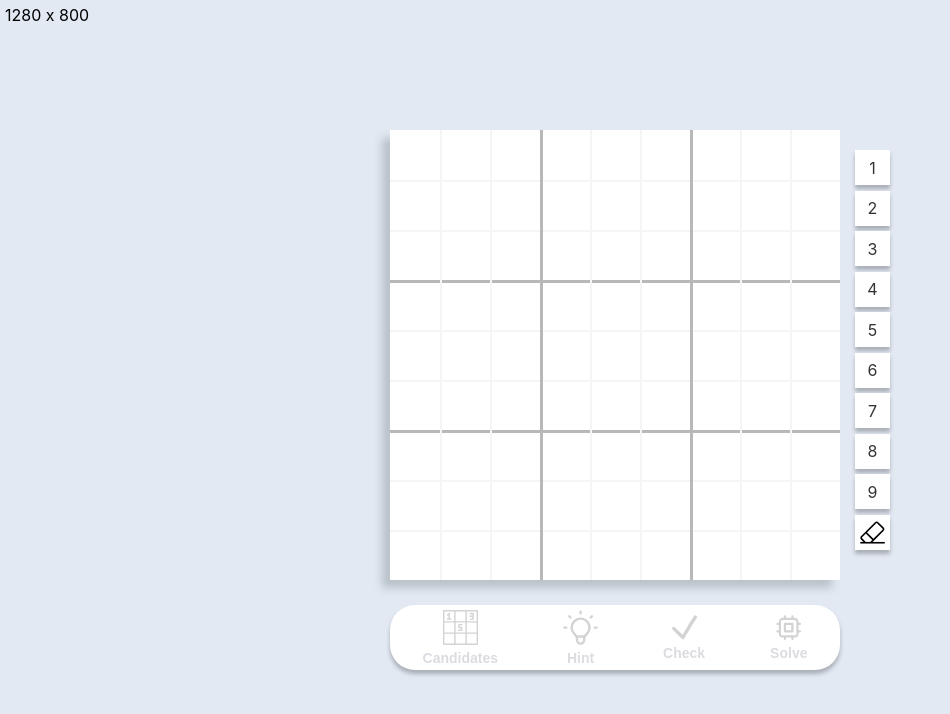
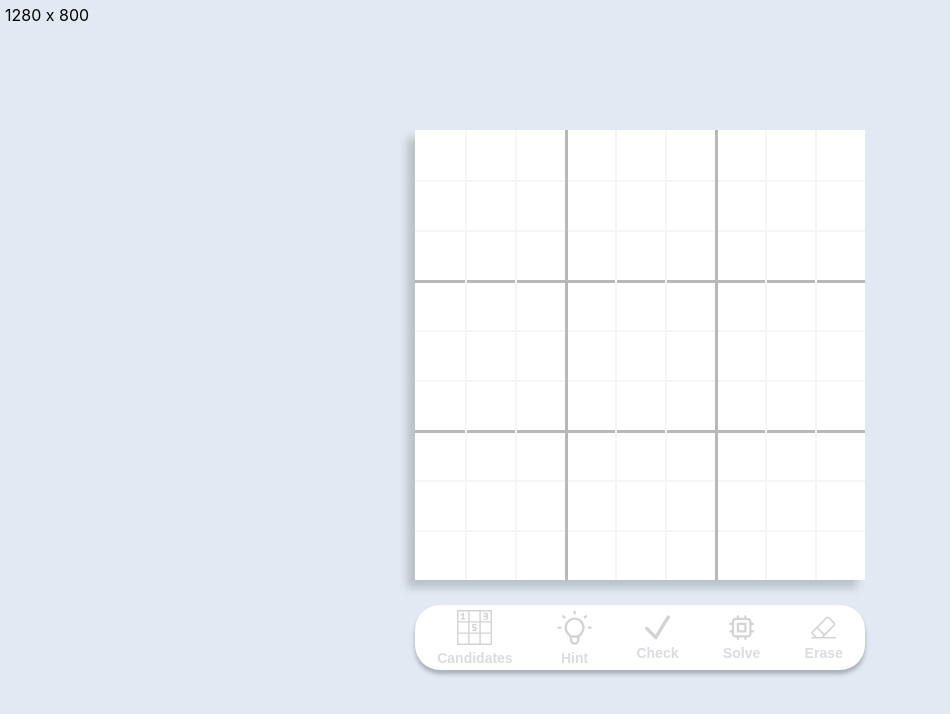
Before and after one commit to moreauadrien/sudoku-solver, a Svelte app: page / in a window 1280 px wide. Shown: the top 714 px of the page, without its empty margins (0-950 px from the left). Built offline with nearby package versions, Linux system fonts and the light colour scheme.

Commit message:
UI update

```diff
--- a/src/App.svelte
+++ b/src/App.svelte
@@ -19,9 +19,7 @@
 <script lang="ts">
 	import Utils from './Utils.svelte';
 	import Grid from './components/Grid.svelte';
-	import ButtonsList from './components/ButtonsList.svelte';
 	import Toolbar from './components/Toolbar.svelte';
-	import NumberInput from './components/NumberInput.svelte';
 </script>
 
 
@@ -30,7 +28,7 @@
 		<Grid />
 		<Toolbar />
 	</div>
-	<ButtonsList />
+	<!--<ButtonsList />-->
 </div>
 
 <Utils />
--- a/src/components/Button.svelte
+++ /dev/null
@@ -1,37 +0,0 @@
-<style>
-    div {
-        width: 35px;
-        height: 35px;
-        background-color: white;
-        box-shadow: 0px 4px 4px rgba(0, 0, 0, 0.25);
-        display: flex;
-        justify-content: center;
-        align-items: center;
-
-    }
-</style>
-
-<script>
-    export let value;
-
-    import { currentFocus, sudoku, setValue } from '../stores.js';
-    import Erase from '../icons/Erase.svelte';
-
-    const handleClick = () => {
-        if($currentFocus == undefined) return;
-
-
-        setValue($currentFocus, value == 'erase' ? undefined : parseInt(value));
-
-    }
-</script>
-
-<div on:click={handleClick}>
-
-    {#if value=='erase'}
-        <Erase width={25} height={25} color='black'/>
-    {:else}
-        <span>{value}</span>
-    {/if}
-
-</div>
--- a/src/components/ButtonsList.svelte
+++ /dev/null
@@ -1,28 +0,0 @@
-<script>
-    import Button from './Button.svelte';
-</script>
-
-<style>
-    div {
-        display: flex;
-        flex-direction: column;
-        justify-content: space-between;
-        height: 400px;
-        transform: translateY(-50px);
-        margin-left: 15px;
-    }
-</style>
-
-<div>
-    <Button value="1" />
-    <Button value="2" />
-    <Button value="3" />
-    <Button value="4" />
-    <Button value="5" />
-    <Button value="6" />
-    <Button value="7" />
-    <Button value="8" />
-    <Button value="9" />
-    <Button value="erase" />
-
-</div>
--- a/src/components/Cell.svelte
+++ b/src/components/Cell.svelte
@@ -61,13 +61,19 @@
     let largeRight = [2, 5].includes(index%9);
     let largeBottom = [2, 5].includes(Math.floor(index/9));
 
-    import { currentFocus } from '../stores.js';
+    import { currentFocus, activeTask } from '../stores.js';
 
     import Keypad from './Keypad.svelte';
 
     $: isSelected = $currentFocus == index;
 
     const handleClick = () => {
+        if($activeTask == 'erase') {
+            activeTask.set(undefined);
+            value = undefined;
+            return;
+        }
+
         if(!isSelected) {
             currentFocus.set(index);
         } else {
@@ -78,11 +84,17 @@
 
 
     let cell;
+
+
+    const handleInput = (e) => {
+        value = e.detail.value;
+        currentFocus.set(undefined);
+    }
 </script>
 
 
 {#if isSelected}
-    <Keypad cell={cell}/>
+    <Keypad cell={cell} on:numberInput={handleInput}/>
 {/if}
 
 <div
--- a/src/components/Keypad.svelte
+++ b/src/components/Keypad.svelte
@@ -15,20 +15,6 @@
 
         animation: scaleUp 0.3s ease-out;
         animation-fill-mode: forwards;
-    }
-
-    .keypad > div {
-        display: flex;
-        justify-content: center;
-        align-items: center;
-    }
-
-    .keypad > div > span {
-        text-align: center;
-        color: white;
-        font-size: 20px;
-        font-family: Arial;
-        font-weight: 500;
     }
 
 
@@ -68,14 +54,15 @@
             currentFocus.set(undefined);
         }
     }
+
+
+    import NumberButton from './NumberButton.svelte';
 </script>
 
 <svelte:window on:click={handleClick}/>
 
 <div bind:this={keypad} class="keypad" style="top: {cell.getBoundingClientRect().y - cellSize}px; left: {cell.getBoundingClientRect().x - cellSize}px">
     {#each Array(9) as _, i}
-        <div>
-            <span>{i+1}</span>
-        </div>
+        <NumberButton value={i + 1} on:numberInput/>
     {/each}
 </div>
--- /dev/null
+++ b/src/components/NumberButton.svelte
@@ -0,0 +1,33 @@
+<script>
+    export let value;
+
+    import { createEventDispatcher } from 'svelte';
+
+    const dispatch = createEventDispatcher();
+
+    const handleClick = () => {
+        dispatch('numberInput', {
+            value
+        });
+    }
+</script>
+
+<style>
+    div {
+        display: flex;
+        justify-content: center;
+        align-items: center;
+    }
+
+    span {
+        text-align: center;
+        color: white;
+        font-size: 20px;
+        font-family: Arial;
+        font-weight: 500;
+    }
+</style>
+
+<div on:click={handleClick}>
+    <span>{value}</span>
+</div>
--- a/src/components/Toolbar.svelte
+++ b/src/components/Toolbar.svelte
@@ -21,4 +21,5 @@
     <ToolbarElement name='hint'/>
     <ToolbarElement name='check'/>
     <ToolbarElement name='solve'/>
+    <ToolbarElement name='erase'/>
 </div>
--- a/src/components/ToolbarElement.svelte
+++ b/src/components/ToolbarElement.svelte
@@ -1,9 +1,13 @@
 <script>
     export let name;
+    name = name.toLowerCase();
     import Candidates from '../icons/Candidates.svelte';
     import Hint from '../icons/Hint.svelte';
     import Check from '../icons/Check.svelte';
     import Solve from '../icons/Solve.svelte';
+    import Erase from '../icons/Erase.svelte';
+
+    import { activeTask } from '../stores';
 
     let defaultIconColor = '#D3D3D3';
     let selectedIconColor = '#04CDAA';
@@ -11,6 +15,19 @@
     const capitalize = (text) => {
         return text[0].toUpperCase() + text.slice(1).toLowerCase();
     }
+
+
+    const handleClick = () => {
+        if($activeTask == name) {
+            activeTask.set(undefined);
+        }else{
+            activeTask.set(name);
+        }
+    }
+
+    $: isSelected = $activeTask == name
+
+    $: color = isSelected ? selectedIconColor : defaultIconColor;
 </script>
 
 <style>
@@ -28,22 +45,25 @@
         margin-top: 5px;
         font-size: 14px;
     }
+
+    .isSelected {
+        color: #04CDAA;
+    }
 </style>
 
-<div class="tool">
-    {#if name.toLowerCase() == 'candidates'}
-        <Candidates width={35} height={35} color={defaultIconColor}/>
-
-    {:else if name.toLowerCase() == 'hint'}
-        <Hint width={35} height={35} color={defaultIconColor} />
-
-    {:else if name.toLowerCase() == 'check'}
-        <Check width={25} height={25} color={defaultIconColor} />
-
-    {:else if name.toLowerCase() == 'solve'}
-        <Solve width={25} height={25} color={defaultIconColor} />
+<div class="tool" on:click={handleClick}>
+    {#if name == 'candidates'}
+        <Candidates width={35} height={35} color={color}/>
+    {:else if name == 'hint'}
+        <Hint width={35} height={35} color={color} />
+    {:else if name == 'check'}
+        <Check width={25} height={25} color={color} />
+    {:else if name == 'solve'}
+        <Solve width={25} height={25} color={color} />
+    {:else if name == 'erase'}
+        <Erase width={25} height={25} color={color} />
     {/if}
 
-    <span>{capitalize(name)}</span>
+    <span class:isSelected>{capitalize(name)}</span>
 
 </div>
--- a/src/icons/Erase.svelte
+++ b/src/icons/Erase.svelte
@@ -10,5 +10,5 @@
 			l29.79,29.79H9.45c-5.218,0-9.45,4.231-9.45,9.45c0,5.219,4.231,9.45,9.45,9.45h278.1c5.218,0,9.45-4.231,9.45-9.45
 			C297,264.45,292.769,260.218,287.55,260.218z M192.016,39.072c3.069-3.069,8.063-3.067,11.128,0l64.808,64.808
 			c1.487,1.486,2.305,3.462,2.305,5.565c0,2.101-0.819,4.078-2.305,5.564L159.309,223.651l-75.936-75.936L192.016,39.072z
-			 M122.742,260.219H68.306l-43.154-43.155c-3.068-3.067-3.068-8.06,0-11.127l44.858-44.858l75.936,75.936L122.742,260.219z" stroke={color}/>
+			 M122.742,260.219H68.306l-43.154-43.155c-3.068-3.067-3.068-8.06,0-11.127l44.858-44.858l75.936,75.936L122.742,260.219z" fill={color}/>
 </svg>
--- a/src/stores.js
+++ b/src/stores.js
@@ -1,6 +1,8 @@
 import { writable } from 'svelte/store';
 
 export const currentFocus = writable(undefined);
+
+export const activeTask = writable(undefined);
 
 
 
@@ -17,7 +19,6 @@ export let sudoku = writable(generateEmptyGrid());
 export const setValue = (index, value) => {
     sudoku.update(currentGrid => {
         currentGrid = [...currentGrid.slice(0, index), {index, value}, ...currentGrid.slice(index + 1)];
-
         return currentGrid;
     });
 }
```
Also changed, not shown: public/build/bundle.css, public/build/bundle.js, 1 other file (tests, documents, lock files or other folders).
